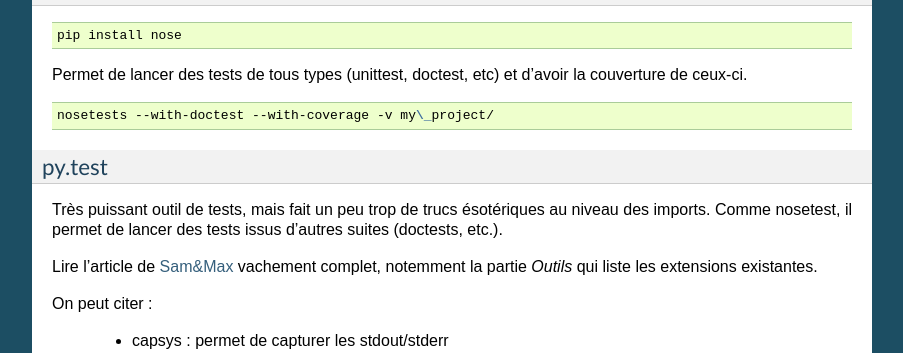
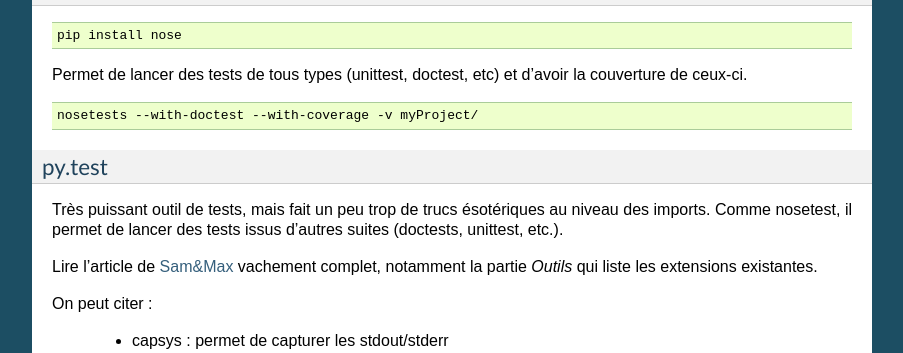
Before and after one commit to galactics/doc-python, a Sphinx documentation site: the page built from source/index.rst, in a window 1280 px wide and 900 px high, scrolled down 9740 px. Shown: the part 152-505 px from the top of the window, without its empty margins (198-1101 px from the left). Built offline with Sphinx 7.4.7, drawn with Linux system fonts in a browser that asks for light colours.

Commit message:
Corrections

```diff
--- a/source/index.rst
+++ b/source/index.rst
@@ -636,17 +636,17 @@ la couverture de ceux-ci.
 
 .. code-block:: shell
 
-    nosetests --with-doctest --with-coverage -v my\_project/
+    nosetests --with-doctest --with-coverage -v myProject/
 
 py.test
 -------
 
 Très puissant outil de tests, mais fait un peu trop de trucs ésotériques au
 niveau des imports. Comme nosetest, il permet de lancer des tests issus
-d'autres suites (doctests, etc.).
+d'autres suites (doctests, unittest, etc.).
 
 Lire l'article de `Sam\&Max <http://sametmax.com/un-gros-guide-bien-gras-sur-les-tests-unitaires-en-python-partie-3/>`__
-vachement complet, notemment la partie *Outils* qui liste les extensions
+vachement complet, notamment la partie *Outils* qui liste les extensions
 existantes.
 
 On peut citer :
```
